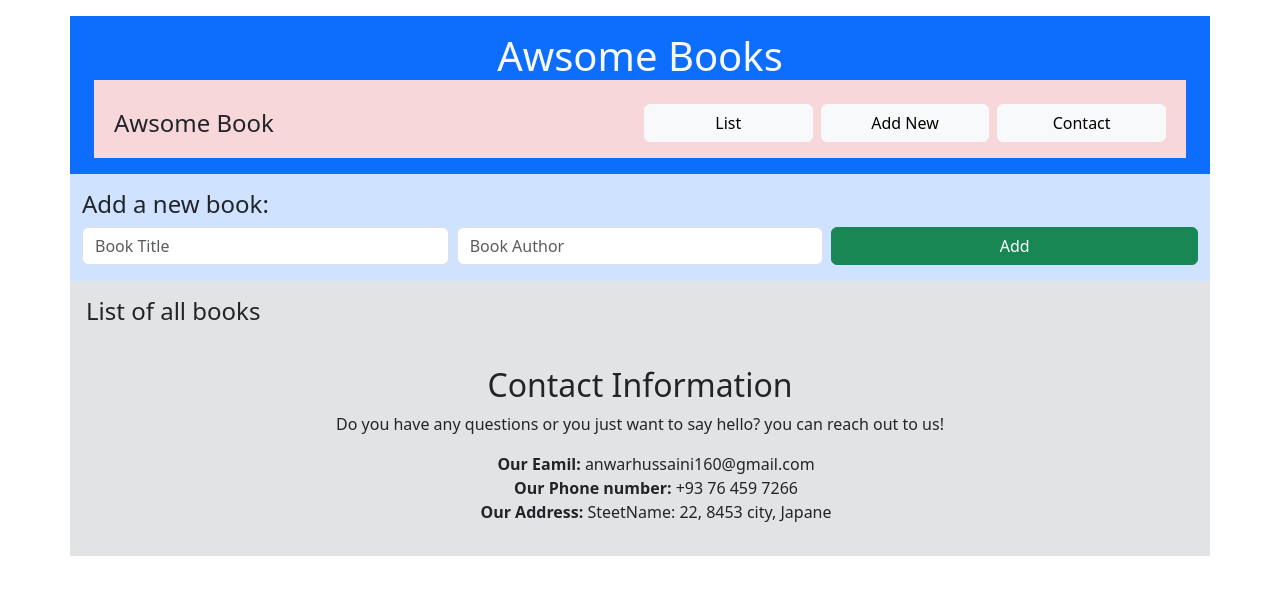
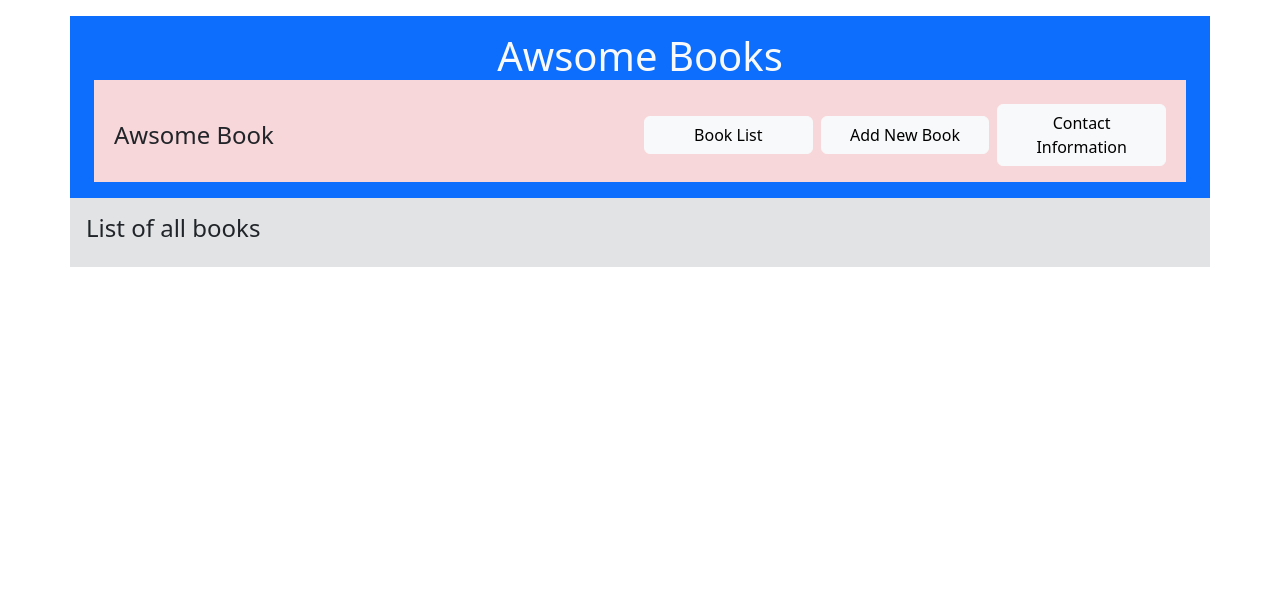
Before and after one commit to M-Anwar-Hussaini/Awesome-Library, a website: page index.html in a window 1280 px wide. Drawn offline with Linux system fonts and the light colour scheme.

Commit message:
Add id and function

```diff
--- a/index.html
+++ b/index.html
@@ -19,14 +19,14 @@
       <div class="container">
         <div class="row row-cols-1 g-2 row-cols-md-4 bg-danger-subtle align-items-center p-3">
           <div class="col-12 col-md-6"><p class="mb-0 fs-4 align-self-center">Awsome Book</p></div>
-          <div class="col-12 col-md-2"><button class="btn btn-light w-100">List</button></div>
-          <div class="col-12 col-md-2"><button class="btn btn-light w-100">Add New</button></div>
-          <div class="col-12 col-md-2"><button class="btn btn-light w-100">Contact</button></div>
+          <div class="col-12 col-md-2"><button onclick="showSection(event, 'booklist')" class="btn btn-light w-100">Book List</button></div>
+          <div class="col-12 col-md-2"><button onclick="showSection(event, 'addbook')" class="btn btn-light w-100">Add New Book</button></div>
+          <div class="col-12 col-md-2"><button onclick="showSection(event, 'contact')" class="btn btn-light w-100">Contact Information</button></div>
         </div>
       </div>
     </header>
     <main>
-      <section class="container pt-3 pb-3 bg-primary-subtle">
+      <section id="addbook" class="container pt-3 pb-3 bg-primary-subtle d-none">
         <form>
           <h4 class="h4">Add a new book:</h4>
           <div class="row row-cols-1 row-cols-sm-2 row-cols-md-3 g-2">
@@ -58,7 +58,7 @@
       <!----------------------->
       <!-- SECTION BOOK LIST -->
       <!----------------------->
-      <section class="container bg-secondary-subtle p-3">
+      <section id="booklist" class="container bg-secondary-subtle p-3">
         <h2 class="h4">List of all books</h2>
 
         <!-- Container of all books -->
@@ -70,7 +70,7 @@
       <!----------------------->
       <!-- SECTION CONTACCT -->
       <!----------------------->
-      <section>
+      <section id="contact" class="d-none">
         <div class="container pt-3 pb-3 bg-secondary-subtle text-center">
           <h2>Contact Information</h2>
           <p>Do you have any questions or you just want to say hello? you can reach out to us!</p>
```
